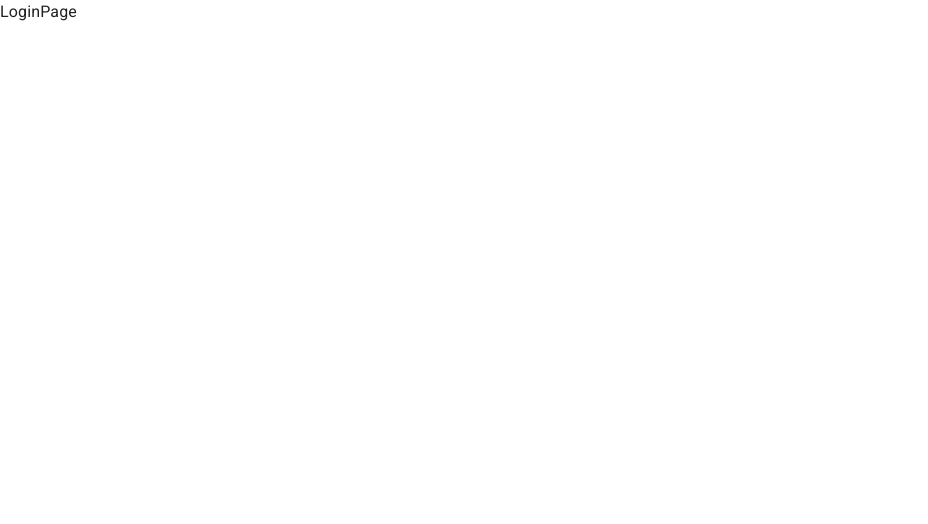
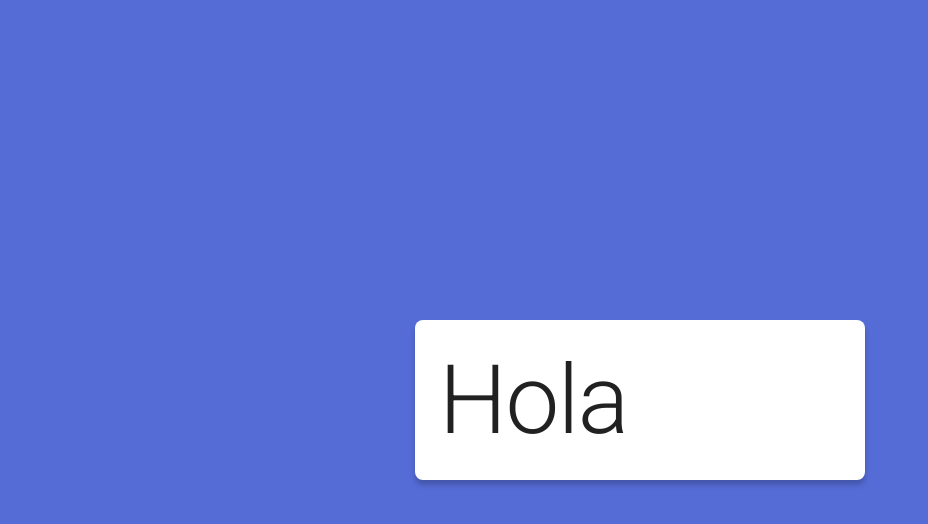
Before and after one commit to CJ-arg/mern-challenge, a React (Vite) app: page /auth/login in a window 1280 px wide. Shown: the top 524 px of the page, without its empty margins (0-928 px from the left). Built offline with nearby package versions, Linux system fonts and the light colour scheme.

Commit message:
Login Page

```diff
--- a/src/auth/pages/LoginPage.tsx
+++ b/src/auth/pages/LoginPage.tsx
@@ -1,7 +1,29 @@
-import React from 'react'
+import { Grid, Item, Typography } from "@mui/material";
 
 export const LoginPage = () => {
   return (
-    <div>LoginPage</div>
-  )
-}
+    <Grid
+      container
+      spacing={0}
+      direction="column"
+      alignItems="center"
+      justifyContent="center"
+      sx={{ minHeight: "100vh", backgroundColor: "primary.main", padding: 4 }}
+    >
+      <Grid
+        item
+        className="box-shadow"
+        xs={3}
+        sx={{
+          width: { sm: 450 },
+          backgroundColor: "white",
+          padding: 3,
+          borderRadius: 2,
+        }}
+      >
+        {" "}
+        <Typography variant="h1">Hola</Typography>
+      </Grid>
+    </Grid>
+  );
+};
```
